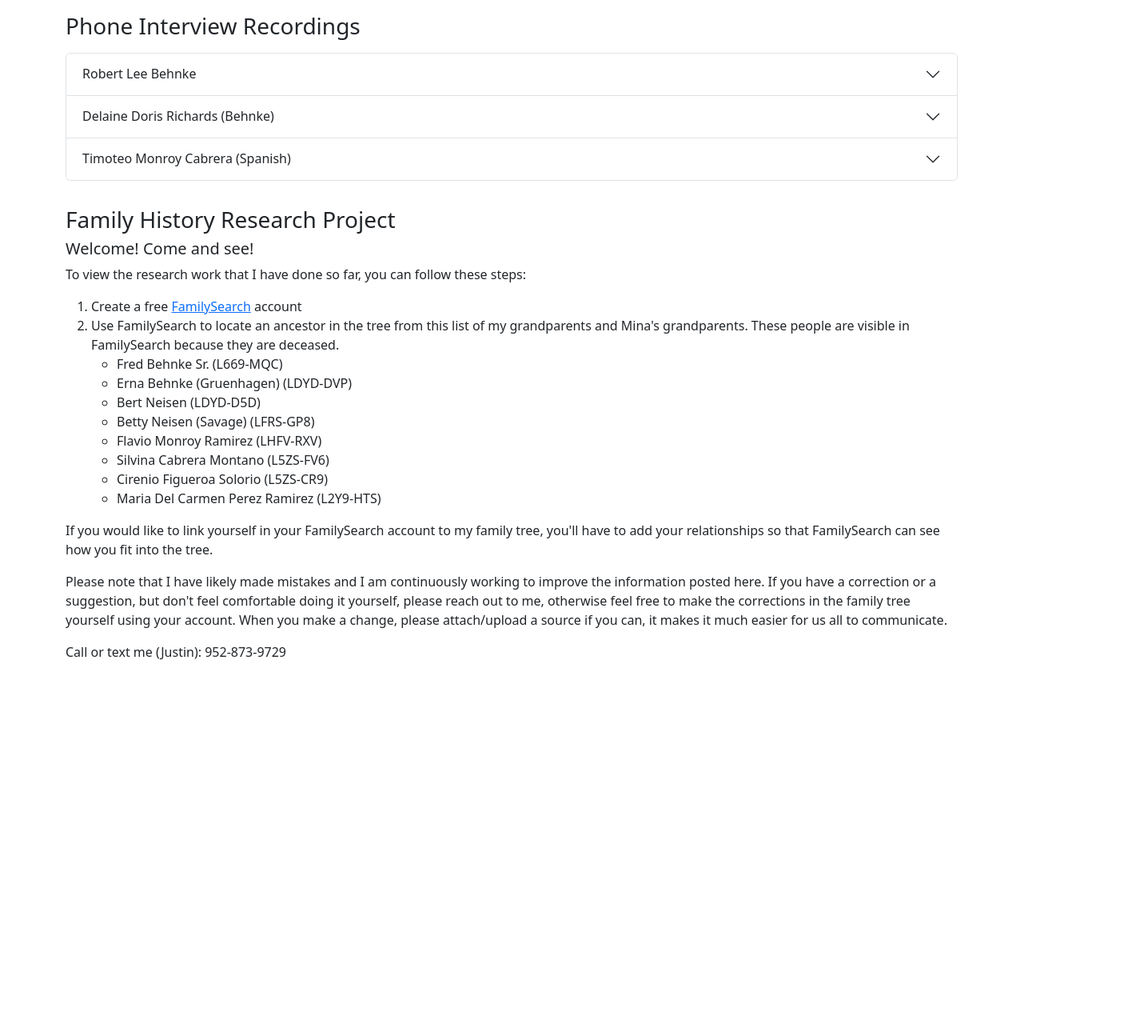
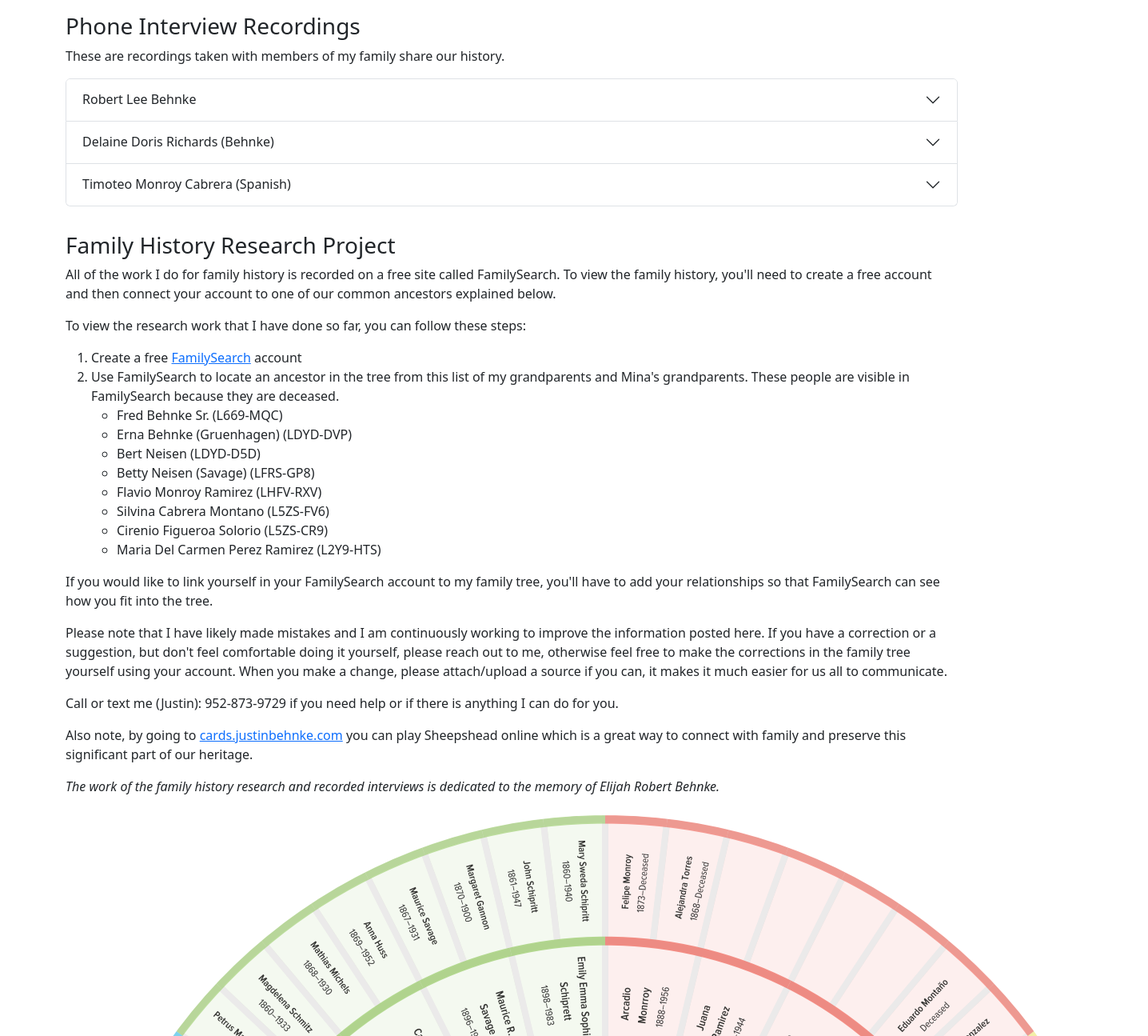
Before and after one commit to justinleebehnke/family-history, a React (Create React App) app: page / in a window 1280 px wide. Shown: the top 1295 px of the page at 80% size, 1436 px wide, since content can reach past the window. Before the commit the page ends 907 px from the top, so only its background shows below. Built offline with nearby package versions, Linux system fonts and the light colour scheme.

Commit message:
Add Elijah's tree and a few helpful notes.

```diff
--- a/src/App.css
+++ b/src/App.css
@@ -20,3 +20,8 @@
 .accordion {
   margin-bottom: 2em;
 }
+
+.footer {
+  font-style: italic;
+  font-weight: 100;
+}
--- a/src/App.tsx
+++ b/src/App.tsx
@@ -195,6 +195,9 @@ function App(): ReactElement {
   return (
     <Container className="App">
       <h3>Phone Interview Recordings</h3>
+      <p>
+        These are recordings taken with members of my family share our history.
+      </p>
       <Accordion>
         {simpleInterviews.map((interview) => {
           return (
@@ -227,10 +230,13 @@ function App(): ReactElement {
           );
         })}
       </Accordion>
-
       <h3>Family History Research Project</h3>
-
-      <h5>Welcome! Come and see!</h5>
+      <p>
+        All of the work I do for family history is recorded on a free site
+        called FamilySearch. To view the family history, you'll need to create a
+        free account and then connect your account to one of our common
+        ancestors explained below.
+      </p>
       <p>
         To view the research work that I have done so far, you can follow these
         steps:
@@ -271,7 +277,26 @@ function App(): ReactElement {
         communicate.
       </p>
 
-      <p>Call or text me (Justin): 952-873-9729</p>
+      <p>
+        Call or text me (Justin): 952-873-9729 if you need help or if there is
+        anything I can do for you.
+      </p>
+
+      <p>
+        Also note, by going to{" "}
+        <a href="https://cards.justinbehnke.com">cards.justinbehnke.com</a> you
+        can play Sheepshead online which is a great way to connect with family
+        and preserve this significant part of our heritage.
+      </p>
+
+      <p className="footer">
+        The work of the family history research and recorded interviews is
+        dedicated to the memory of Elijah Robert Behnke.
+      </p>
+      <img
+        src="images/ElijahsTree.png"
+        alt="A graphic of the ancestors of Elijah Robert Behnke"
+      />
     </Container>
   );
 }
```
Also changed, not shown: public/images/ElijahsTree.png (added).
